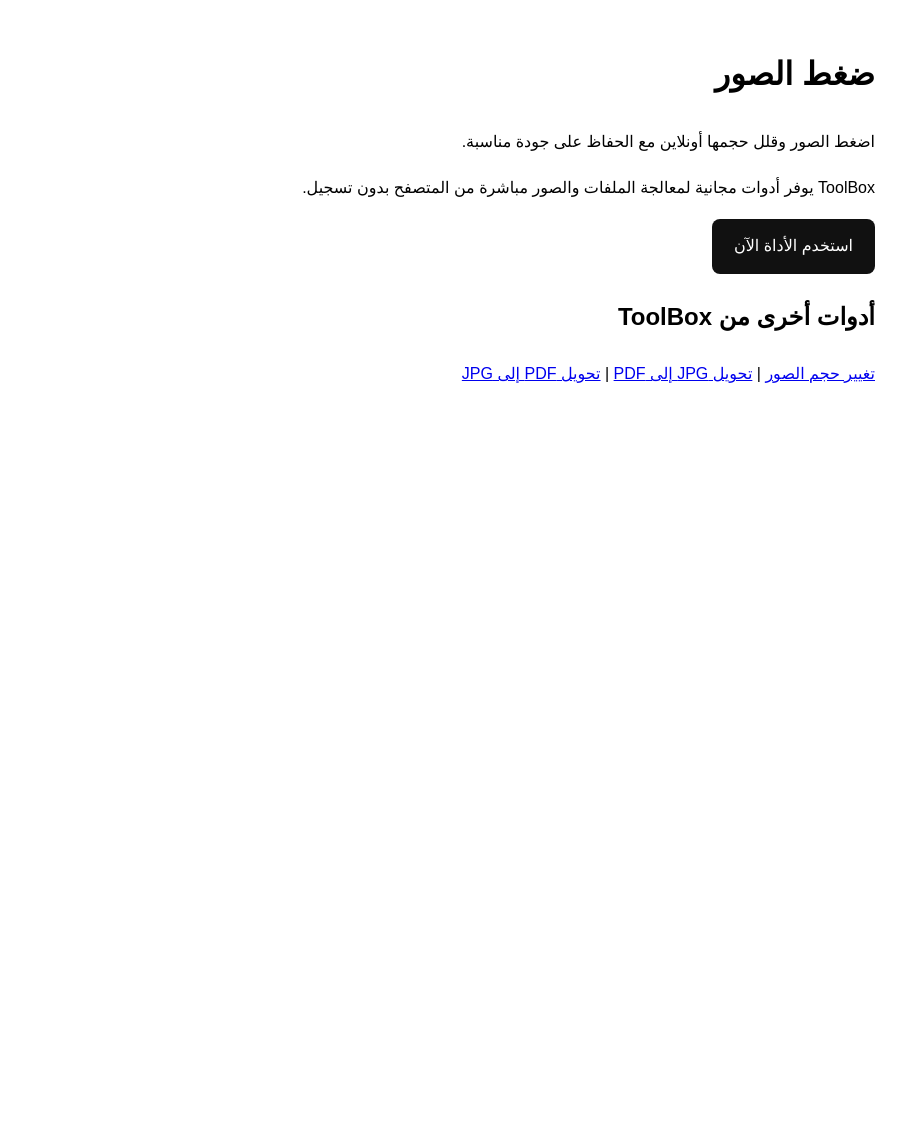
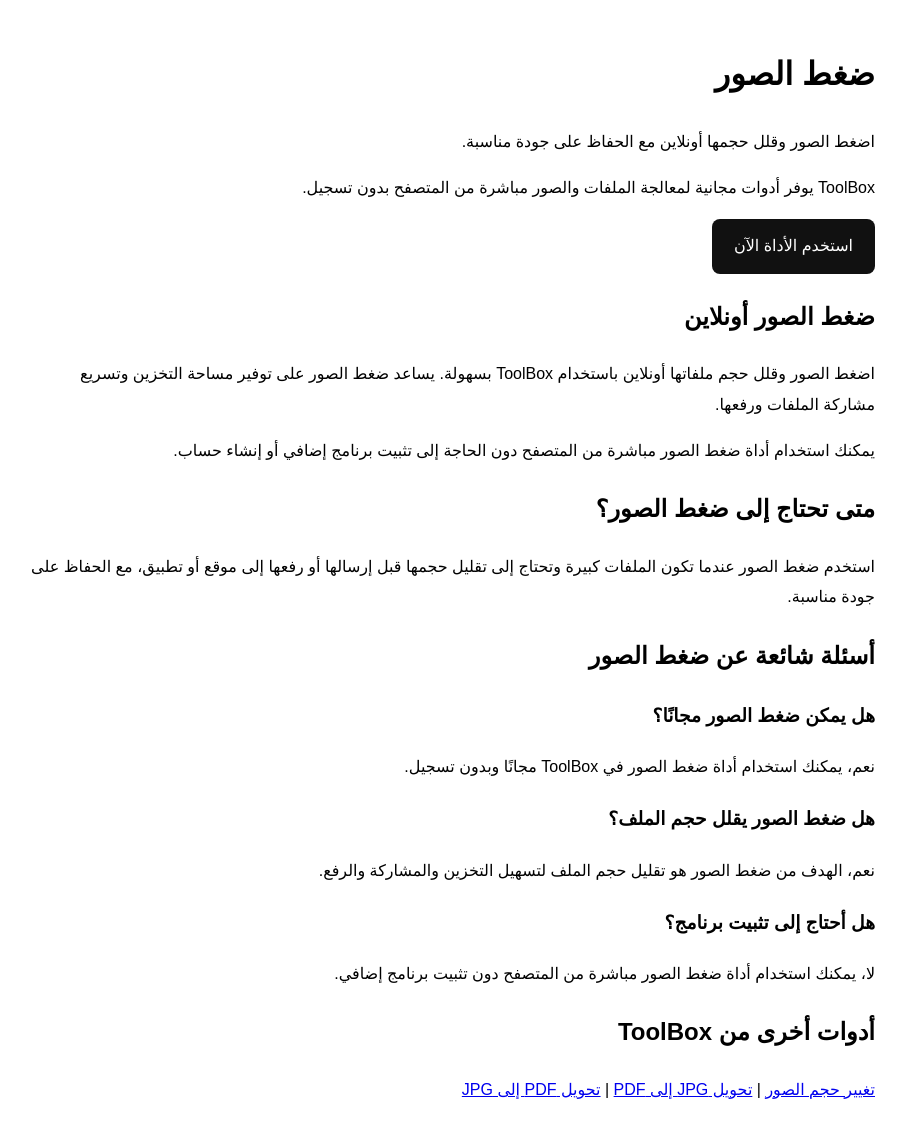
Before and after one commit to mh3660841-max/ToolBox, a plain HTML site: page app/www/compress-image.html in a window 1280 px wide. Shown: the part 57-1194 px from the top of the page, without its empty margins (190-1096 px from the left). Before the commit the page ends 800 px from the top, so only its background shows below. Drawn offline with Linux system fonts and the light colour scheme.

Commit message:
Improve image compression SEO content

```diff
--- a/app/www/compress-image.html
+++ b/app/www/compress-image.html
@@ -12,5 +12,40 @@
 <p>اضغط الصور وقلل حجمها أونلاين مع الحفاظ على جودة مناسبة.</p>
 <p>ToolBox يوفر أدوات مجانية لمعالجة الملفات والصور مباشرة من المتصفح بدون تسجيل.</p>
 <a href="/?tool=compress-image" style="display:inline-block;padding:12px 22px;background:#111;color:white;text-decoration:none;border-radius:8px">استخدم الأداة الآن</a>
-<section><h2>أدوات أخرى من ToolBox</h2><p><a href="/resize-image.html">تغيير حجم الصور</a> | <a href="/jpg-to-pdf.html">تحويل JPG إلى PDF</a> | <a href="/pdf-to-jpg.html">تحويل PDF إلى JPG</a></p></section></body>
+<section>
+<h2>ضغط الصور أونلاين</h2>
+<p>
+اضغط الصور وقلل حجم ملفاتها أونلاين باستخدام ToolBox بسهولة.
+يساعد ضغط الصور على توفير مساحة التخزين وتسريع مشاركة الملفات ورفعها.
+</p>
+<p>
+يمكنك استخدام أداة ضغط الصور مباشرة من المتصفح دون الحاجة إلى تثبيت
+برنامج إضافي أو إنشاء حساب.
+</p>
+
+<h2>متى تحتاج إلى ضغط الصور؟</h2>
+<p>
+استخدم ضغط الصور عندما تكون الملفات كبيرة وتحتاج إلى تقليل حجمها
+قبل إرسالها أو رفعها إلى موقع أو تطبيق، مع الحفاظ على جودة مناسبة.
+</p>
+
+<h2>أسئلة شائعة عن ضغط الصور</h2>
+<h3>هل يمكن ضغط الصور مجانًا؟</h3>
+<p>نعم، يمكنك استخدام أداة ضغط الصور في ToolBox مجانًا وبدون تسجيل.</p>
+
+<h3>هل ضغط الصور يقلل حجم الملف؟</h3>
+<p>نعم، الهدف من ضغط الصور هو تقليل حجم الملف لتسهيل التخزين والمشاركة والرفع.</p>
+
+<h3>هل أحتاج إلى تثبيت برنامج؟</h3>
+<p>لا، يمكنك استخدام أداة ضغط الصور مباشرة من المتصفح دون تثبيت برنامج إضافي.</p>
+</section>
+
+<section>
+<h2>أدوات أخرى من ToolBox</h2>
+<p>
+<a href="/resize-image.html">تغيير حجم الصور</a> |
+<a href="/jpg-to-pdf.html">تحويل JPG إلى PDF</a> |
+<a href="/pdf-to-jpg.html">تحويل PDF إلى JPG</a>
+</p>
+</section></body>
 </html>
```
